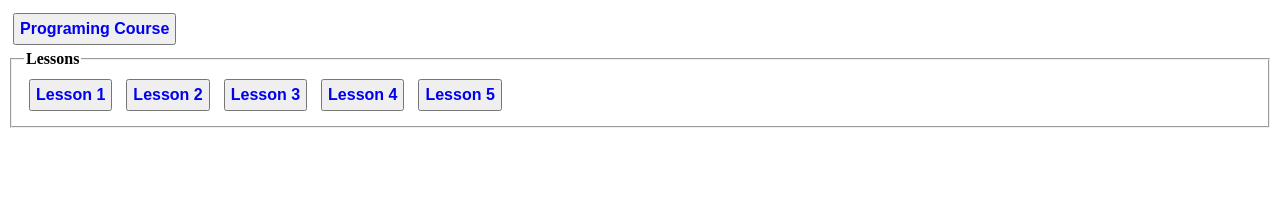
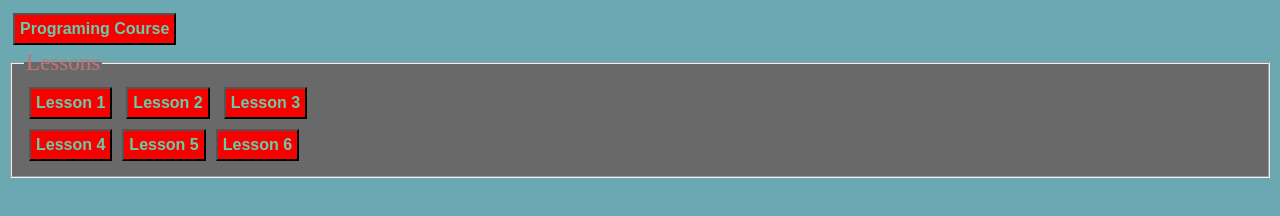
Before and after one commit to muradyangor3/muradyangor3.github.io, a plain HTML site: page index.html in a window 1280 px wide. Drawn offline with Linux system fonts and the light colour scheme.

Commit message:
index.html

```diff
--- a/index.html
+++ b/index.html
@@ -1,43 +1,77 @@
 <!DOCTYPE html>
 <html>
 	<head>
-		<title>Home page</title>
+		<title></title>
 
 		<style>
+			body {
+				background-color: rgb(106, 169, 177);
+			}
+			button {
+				background-color: rgb(249, 0, 0);
+				color: rgb(22, 1, 255);
+			}
+
 			a {
 				text-decoration: none;
 				font-size: 16px;
 				font-weight: bold;
+				color:mediumaquamarine
 			}
 			button {
 				padding: 5px;
 				margin: 5px;
 			}
+			.a{
+				display: flex;
+
+				}
+			.b{
+				display: flex;
+			}
+			fieldset{
+				background-color:dimgrey;
+			}
+			legend{
+				font-size: 23px;
+				color: rgb(198, 115, 115);
+			}
 		</style>
 	</head>
 	<body>
 		<button>
-			<a href="https://progcourse.github.io">Programing Course</a>
+			<a href="https://progcourse.github.io">Programing Course </a>
 		</button>
 		<fieldset>
 			<legend>
-				<strong>Lessons</strong>
+			 Lessons
 			</legend>
+	<div class="c">	<button>
+		<div class="a">
+				<a href="lesson1/lesson1.html  ">Lesson 1 </a>
+			</button>
+
 			<button>
-				<a href="lesson1/lesson1.html">Lesson 1</a>
+				<a href="lesson2/lesson2.html ">Lesson 2 </a>
 			</button>
+
 			<button>
-				<a href="lesson2/lesson2.html">Lesson 2</a>
+				<a href="lesson3/lesson3.html ">Lesson 3 </a>
 			</button>
+			<div class="a">
 			<button>
-				<a href="lesson3/lesson3.html">Lesson 3</a>
+				<a href="lesson4/lesson4.html ">Lesson 4 </a>
 			</button>
+
 			<button>
-				<a href="lesson4/lesson4.html">Lesson 4</a>
+				<a href="lesson5/lesson5.html ">Lesson 5 </a>
 			</button>
+
 			<button>
-				<a href="lesson5/lesson5.html">Lesson 5</a>
-			</button>
+				<a href="lesson6/lesson6.html ">Lesson 6 </a>
+			</div>
+	</div>
+	</button>
 		</fieldset>
 	</body>
 </html>
```
